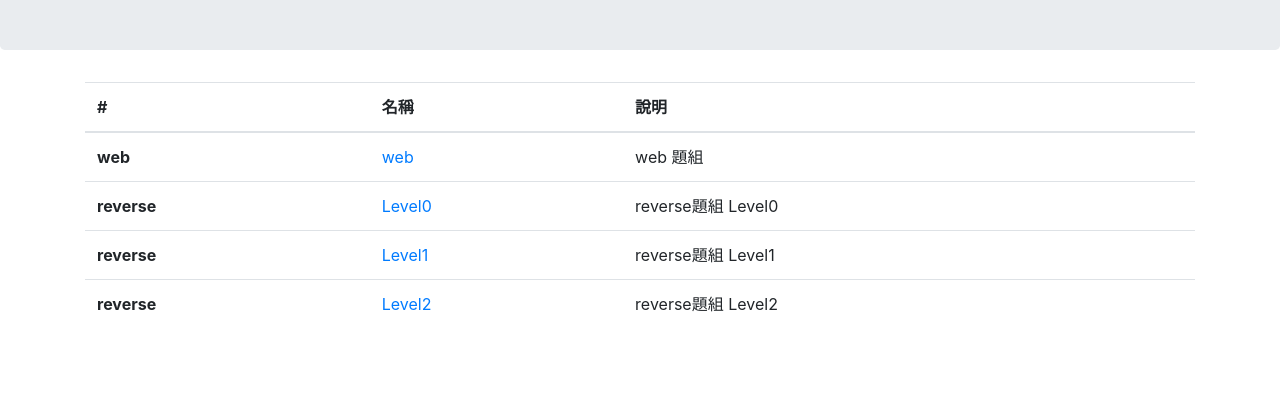
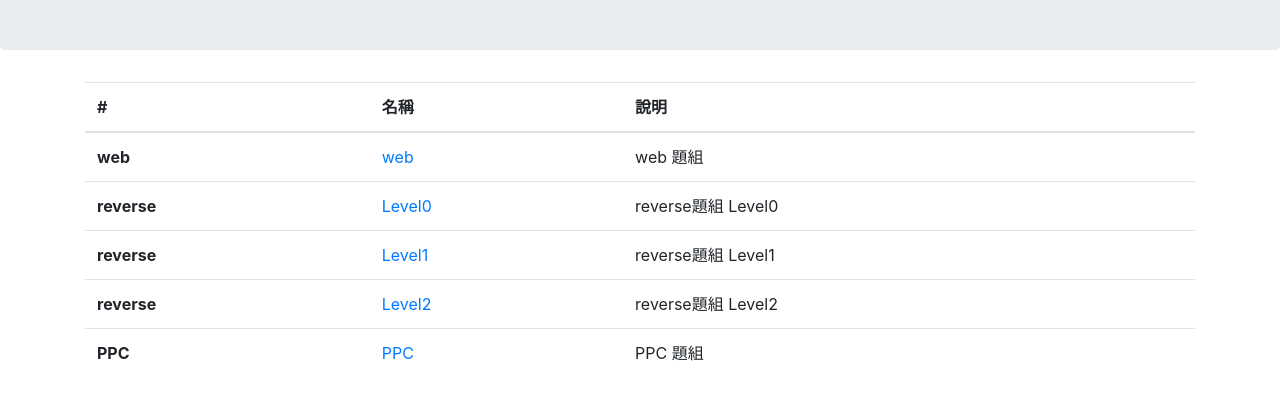
Before and after one commit to jason3e7/2356047900, a plain HTML site: page docs/index.html in a window 1280 px wide. Shown: the part 172-570 px from the top of the page. Drawn offline with Linux system fonts and the light colour scheme.

Commit message:
PPC_calculator AC

```diff
--- a/docs/index.html
+++ b/docs/index.html
@@ -45,6 +45,11 @@
         <td><a href="reveal.html?name=reverseLevel2">Level2</a></td>
         <td>reverse題組 Level2</td>
       </tr>
+      <tr>
+        <th scope="row">PPC</th>
+        <td><a href="reveal.html?name=PPC">PPC</a></td>
+        <td>PPC 題組</td>
+      </tr>
     </tbody>
   </table>
 </div>
```
Also changed, not shown: docs/PPC/calculator/nc.txt (added), 2 other files.
